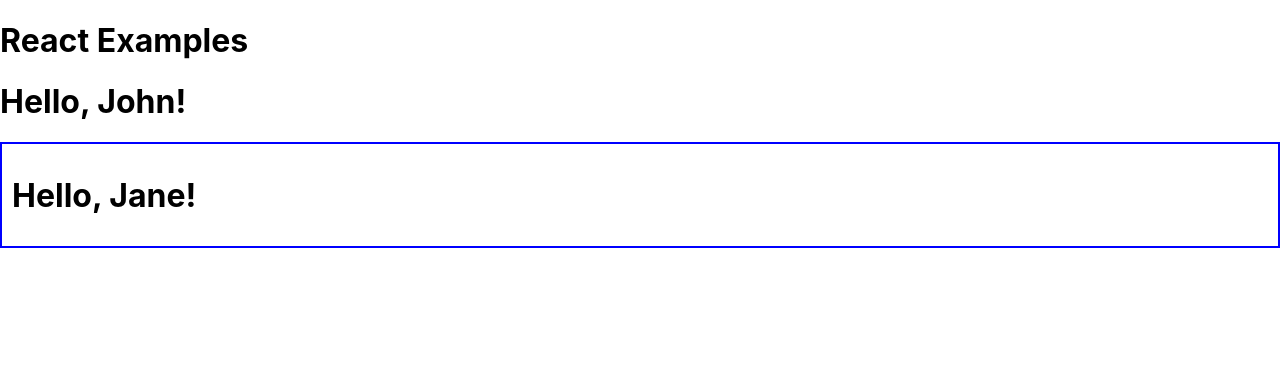
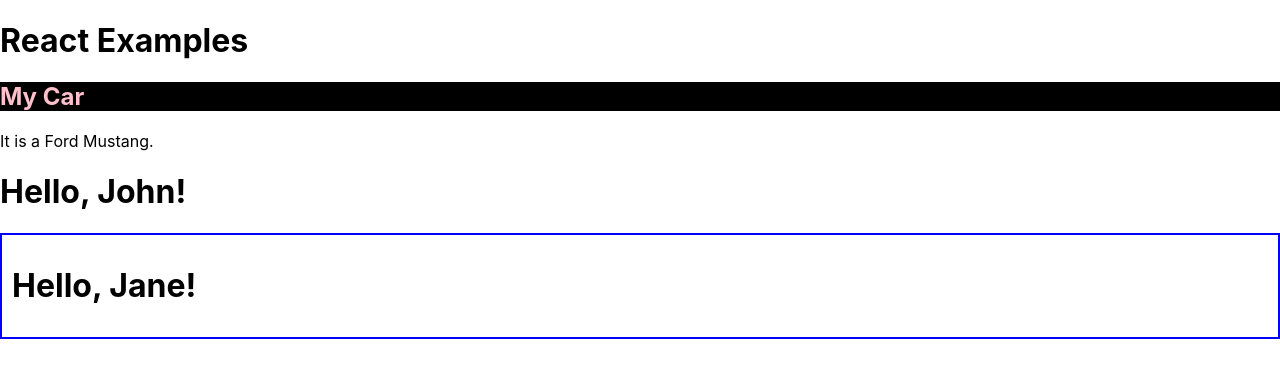
Before and after one commit to NguyenTriet138/Internship-React-Training, a React (Create React App) app in the folder examples/: page / in a window 1280 px wide. Shown: the top 378 px of the page. Built offline with nearby package versions, Linux system fonts and the light colour scheme.

Commit message:
Feat: code sample for basic JSX.

```diff
--- a/examples/src/App.js
+++ b/examples/src/App.js
@@ -1,10 +1,12 @@
 import './App.css';
 import WithAuthExample from './sampleCode/HOC/withBorder';
+import CarExample from './sampleCode/JSX/carExample';
 
 function App() {
   return (
     <div>
       <h1>React Examples</h1>
+      <CarExample />
       <WithAuthExample />
     </div>
   );
--- /dev/null
+++ b/examples/src/sampleCode/JSX/carExample.js
@@ -0,0 +1,24 @@
+function Car() {
+  const brand = "Ford";
+  const model = "Mustang";
+
+  return (
+    <>
+      <h2 style={{
+        backgroundColor: 'black',
+        color: 'pink'
+      }}>
+        My Car
+      </h2>
+      <p>It is a {brand} {model}.</p>
+    </>
+  );
+}
+
+export default function CarExample() {
+  return (
+    <div>
+      <Car />
+    </div>
+  );
+}
```
